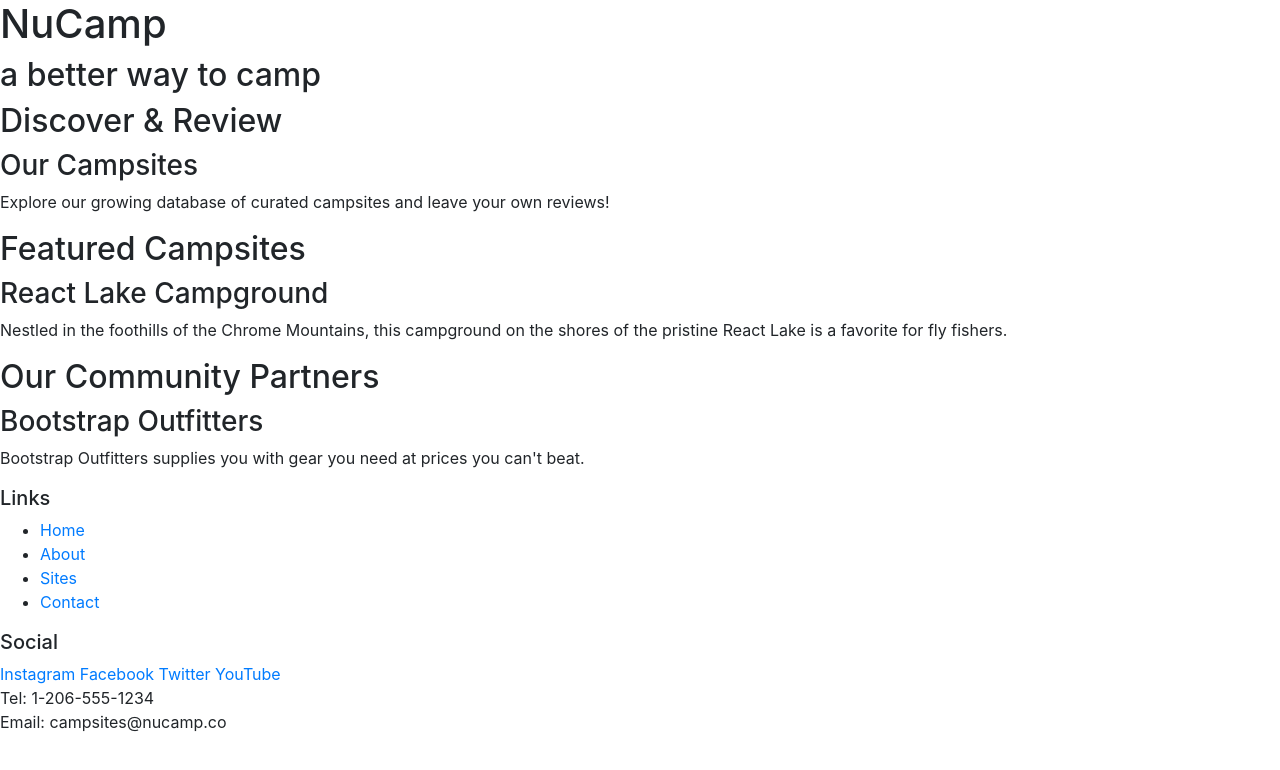
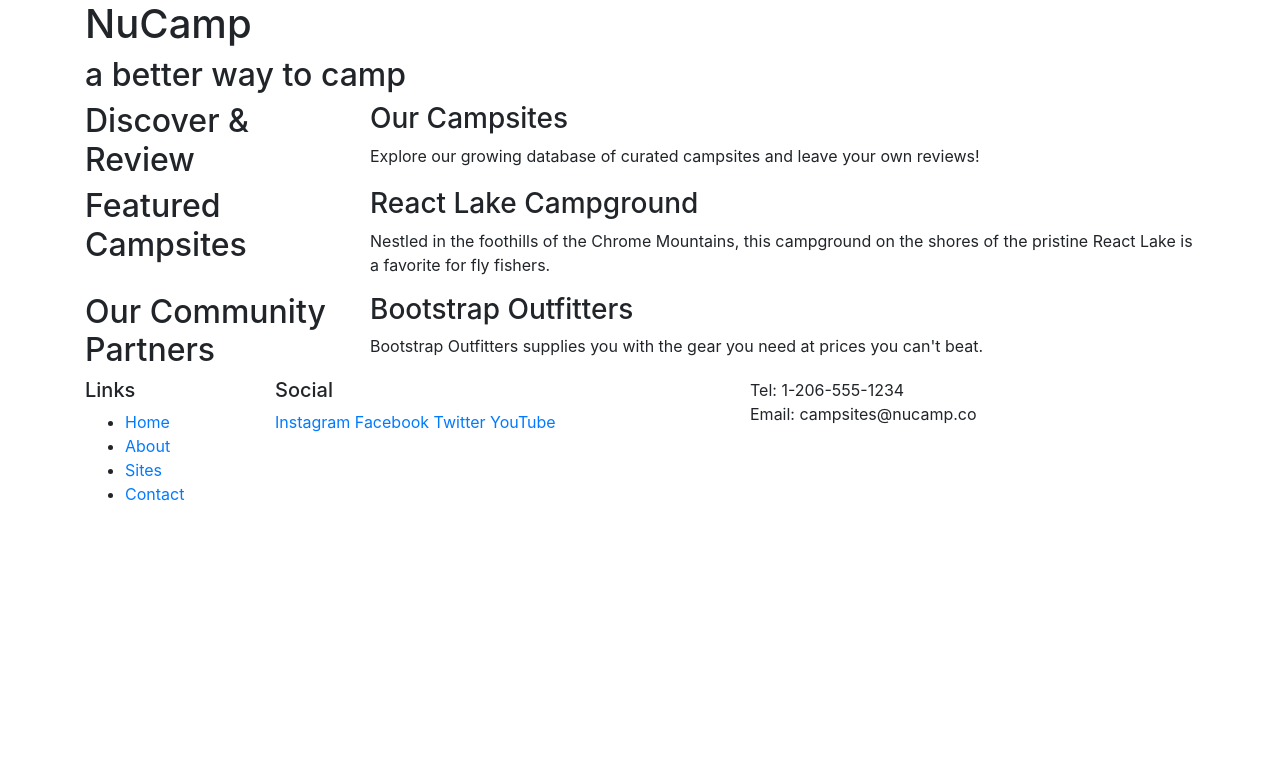
Before and after one commit to jlopez901/nucampsite, a website: page index.html in a window 1280 px wide. Drawn offline with nearby package versions, Linux system fonts and the light colour scheme.

Commit message:
Week 2 Assignment

```diff
--- a/index.html
+++ b/index.html
@@ -15,32 +15,52 @@
 <body>
 
     <header>
-        <div>
+        <div class="container">
+            <div class="row">
+                <div class="col">
                     <h1>NuCamp</h1>
                     <h2>a better way to camp</h2>
                 </div>
+            </div>
+        </div>
     </header>
 
-    <div>
+    <div class="container">
+        <div class="row">
+            <div class="col-sm-4 order sm-last col-md-3">
                 <h2>Discover & Review</h2>
+            </div>
+            <div class="col">
                 <h3>Our Campsites</h3>
                 <p>Explore our growing database of curated campsites and leave your own reviews!</p>
             </div>
+        </div>
 
-    <div>
+        <div class="row">
+            <div class="col-sm-4 col-md-3">
                 <h2>Featured Campsites</h2>
+            </div>
+            <div class="col">
                 <h3>React Lake Campground</h3>
                 <p>Nestled in the foothills of the Chrome Mountains, this campground on the shores of the pristine React Lake is a favorite for fly fishers.</p>
             </div>
+        </div>
 
-    <div>
+        <div class="row">
+            <div class="col-sm-4 order sm-last col-md-3">
                 <h2>Our Community Partners</h2>
+            </div>
+            <div class="col">
                 <h3>Bootstrap Outfitters</h3>
-        <p>Bootstrap Outfitters supplies you with gear you need at prices you can't beat.</p>
+                <p>Bootstrap Outfitters supplies you with the gear you need at prices you can't beat.</p>
+            </div>
+        </div>
     </div>
 
     <footer>
-        <div>
+        <div class="container">
+            <div class="row">
+                <div class="col-4 col-sm-2 offset -1">
                     <h5>Links</h5>
                     <ul>
                         <li><a href="#">Home</a></li>
@@ -49,16 +69,18 @@
                         <li><a href="#">Contact</a></li>
                     </ul>
                 </div>
-        <div>
+                <div class="col-6 col-sm-5">
                     <h5>Social</h5>
                     <a href="http://instagram.com/">Instagram</a>
                     <a href="http://facebook.com/">Facebook</a>
                     <a href="http://twitter.com/">Twitter</a>
                     <a href="http://youtube.com/">YouTube</a>
                 </div>
-        <div>
+                <div class="col-sm-4">
                     Tel: 1-206-555-1234<br />
                     Email: campsites@nucamp.co
+                </div>
+           </div>
         </div>
     </footer>
 
```
Lines whose indentation alone changed are shown as unchanged.
